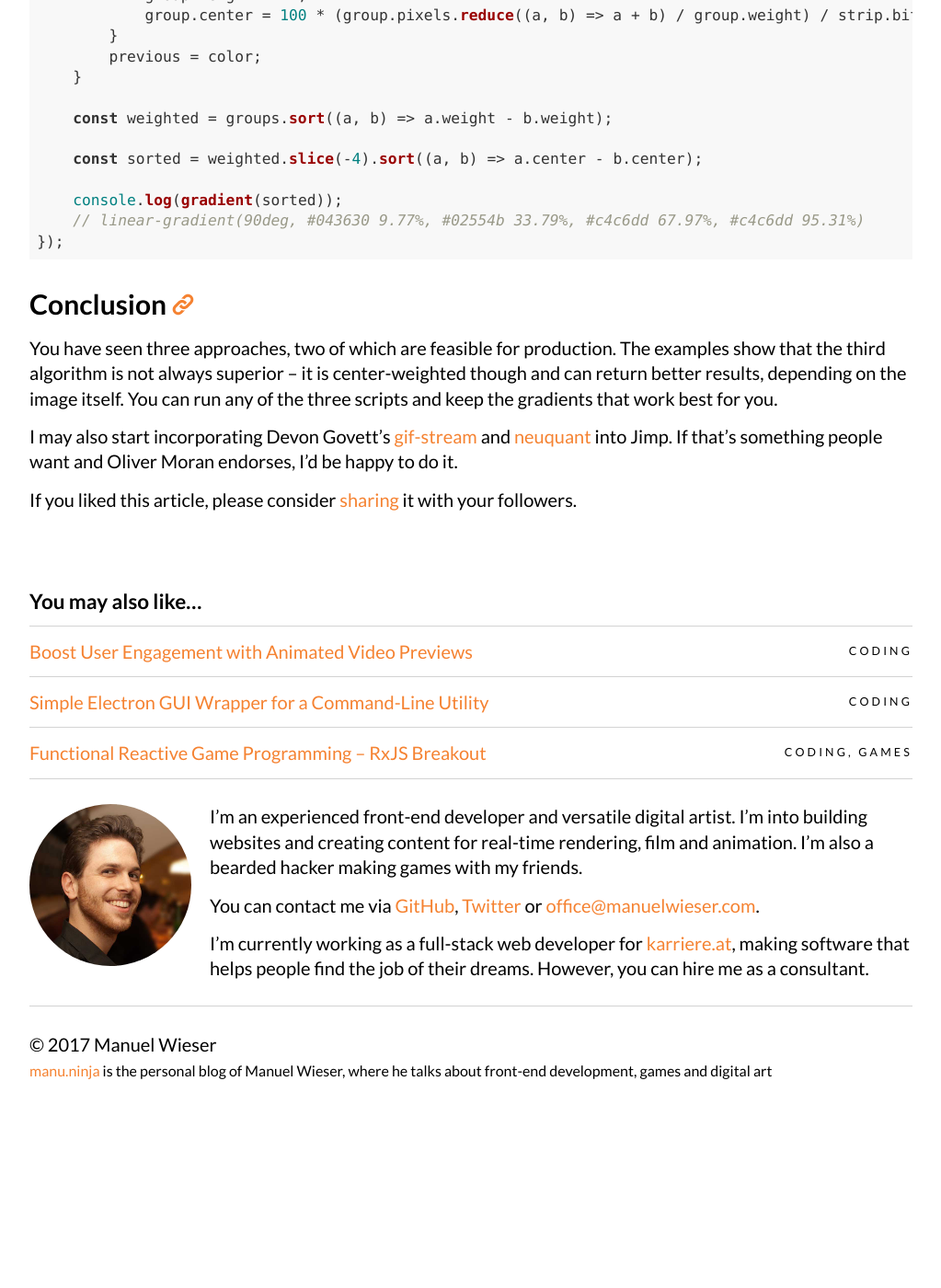
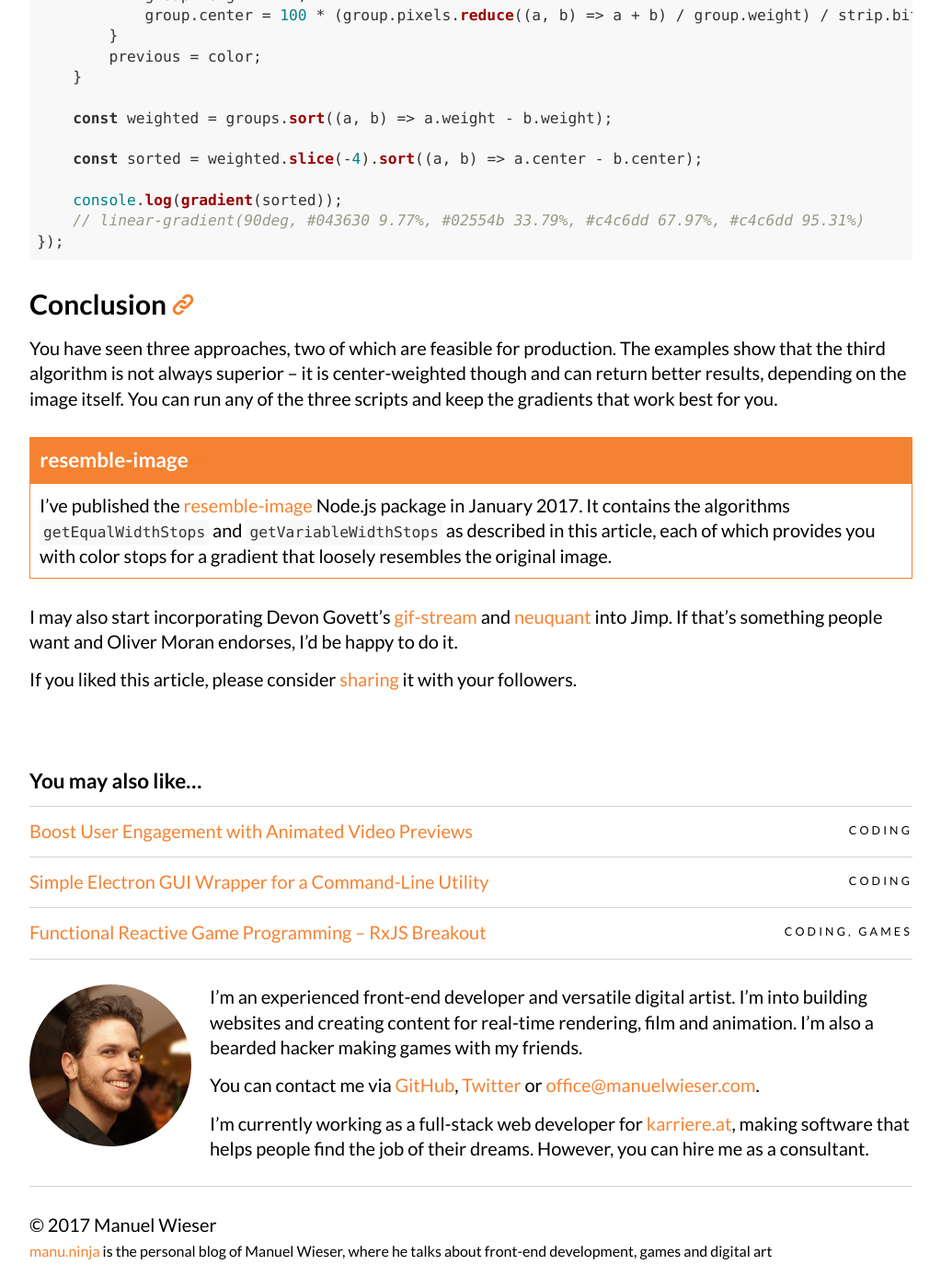
Before and after one commit to Lorti/manu.ninja, a Jekyll site: the page built from _posts/2016-11-30-thoughts-on-linear-gradients-that-resemble-images.md, in a window 1280 px wide and 1400 px high, scrolled down 8975 px. Shown: the whole window at 92% size, without its empty margins (128-1151 px from the left). Built offline with Jekyll 4.4.1, drawn with Linux system fonts in a browser that asks for light colours; nearby versions of some CDN libraries; comment, search, counter and statistics services are not loaded; before the commit the page ends 10179 px from its top, so only the background shows below that; some of the changed text lies outside the part shown.

Commit message:
tell people about the `resemble-image` Node.js package

```diff
--- a/_posts/2016-11-30-thoughts-on-linear-gradients-that-resemble-images.md
+++ b/_posts/2016-11-30-thoughts-on-linear-gradients-that-resemble-images.md
@@ -304,4 +304,11 @@ Jimp.read(input, (err, image) => {
 
 You have seen three approaches, two of which are feasible for production. The examples show that the third algorithm is not always superior -- it is center-weighted though and can return better results, depending on the image itself. You can run any of the three scripts and keep the gradients that work best for you.
 
+<div class="Panel">
+    <h3 class="Panel-heading">resemble-image</h3>
+    <p class="Panel-body">
+        I’ve published the <a href="https://www.npmjs.com/package/resemble-image">resemble-image</a> Node.js package in January 2017. It contains the algorithms <code>getEqualWidthStops</code> and <code>getVariableWidthStops</code> as described in this article, each of which provides you with color stops for a gradient that loosely resembles the original image.
+    </p>
+</div>
+
 I may also start incorporating Devon Govett’s [gif-stream](https://github.com/devongovett/gif-stream) and [neuquant](https://github.com/devongovett/neuquant) into Jimp. If that's something people want and Oliver Moran endorses, I’d be happy to do it.
--- a/_sass/components/_article.scss
+++ b/_sass/components/_article.scss
@@ -87,6 +87,7 @@
     pre,
     video,
     .FlexEmbed,
+    .Panel,
     iframe[src*="codepen"] {
         @include baseline($base-font-size, 2, 2, true);
     }
--- a/_sass/components/_panel.scss
+++ b/_sass/components/_panel.scss
@@ -1,16 +1,18 @@
 .Panel {}
 
 .Panel-heading {
+    padding: .5em;
     color: #fff;
     background: #f58231;
-    padding: .5em;
 }
 
 h3.Panel-heading {
+    margin-top: 0;
     margin-bottom: 0;
 }
 
 .Panel-body {
+    margin-bottom: 0;
+    border: 1px solid #f58231;
     padding: .5em;
-    border: 1px solid #f58231;
 }
```
